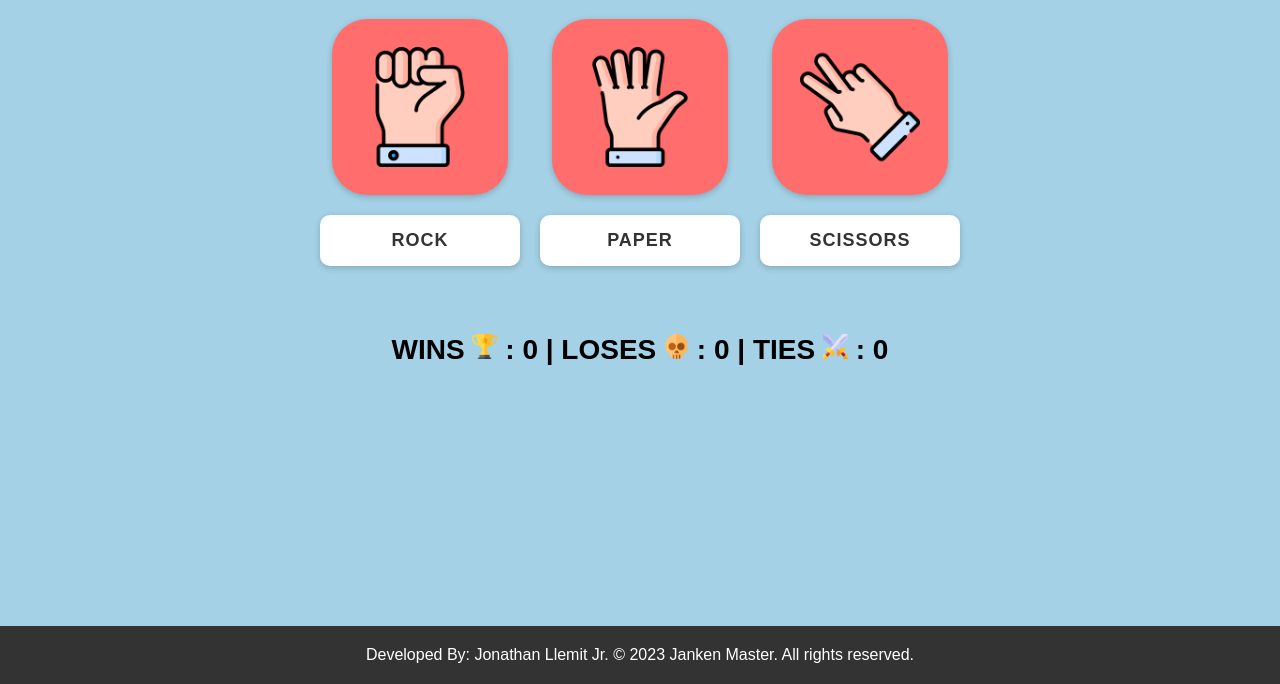
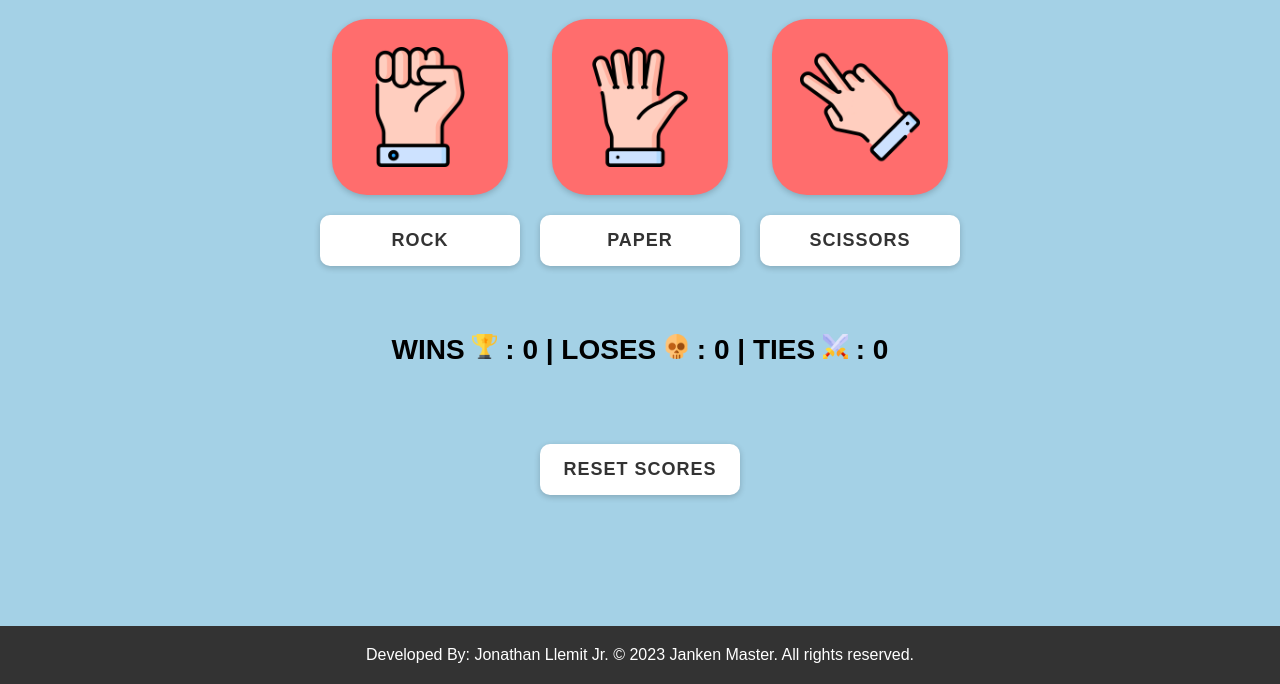
Before and after one commit to jonathan-llemit-dev/Janken-Master, a plain HTML site: page rock-paper-scissors.html in a window 1280 px wide. Shown: the part 116-800 px from the top of the page. Drawn offline with Linux system fonts and the light colour scheme.

Commit message:
added reset score button on main page

```diff
--- a/rock-paper-scissors.html
+++ b/rock-paper-scissors.html
@@ -178,6 +178,10 @@
       </p>
     </div>
 
+    <div class="container">
+      <button onclick="resetScores()">Reset Scores</button>
+    </div>
+
     <!-- Modal -->
     <div id="modal" class="modal">
       <div class="modal-content">
```
